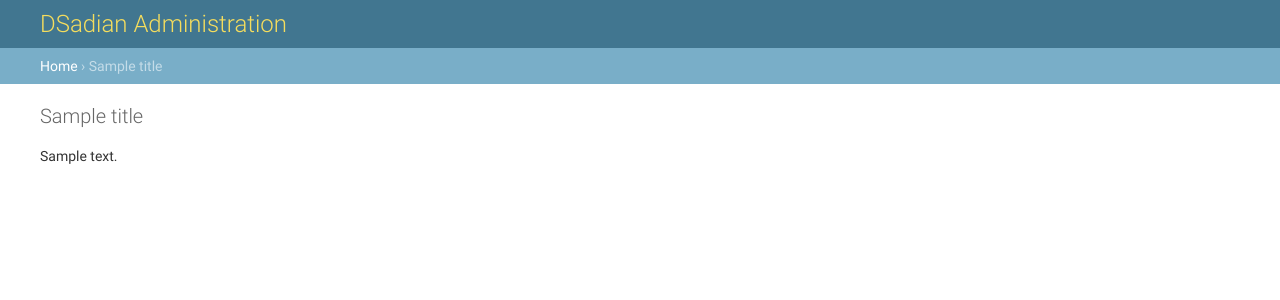
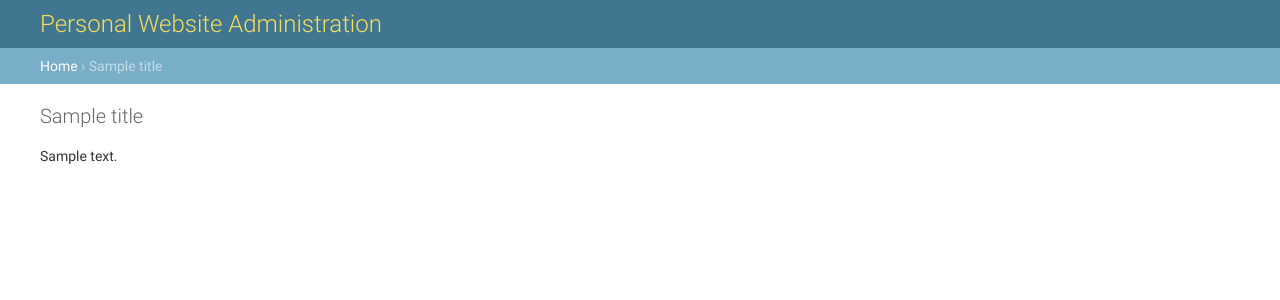
Before and after one commit to denniel-sadian/sadian-api, a Django app: template templates/admin/base_site.html in a window 1280 px wide. Shown: the top 300 px of the page. Run offline with Django 3.2, Linux system fonts and the light colour scheme; the template is opened without the code that fills it: most values are stand-ins (such as "Sample title", 1, 10 or a date in 2020); parts of the project's set-up code (start-up, migrations or seed data) failed here and were passed over.

Commit message:
Change the name of the admin site

```diff
--- a/templates/admin/base_site.html
+++ b/templates/admin/base_site.html
@@ -3,7 +3,7 @@
 {% block title %}{{ title }} | {{ site_title|default:_('Django site admin') }}{% endblock %}
 {% block branding %}
 <h1 id="site-name">
-    <a href="{% url 'admin:index' %}">DSadian Administration</a>
+    <a href="{% url 'admin:index' %}">Personal Website Administration</a>
 </h1>
 {% endblock %}
 
```
